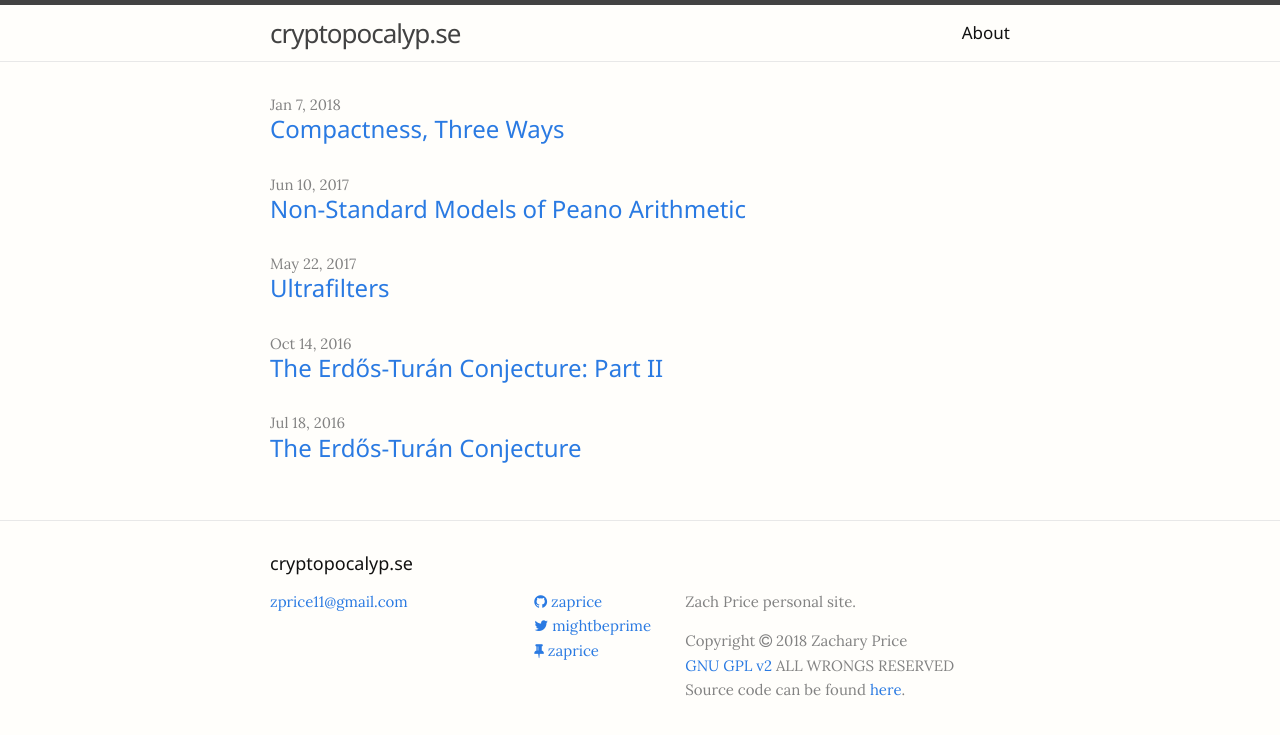
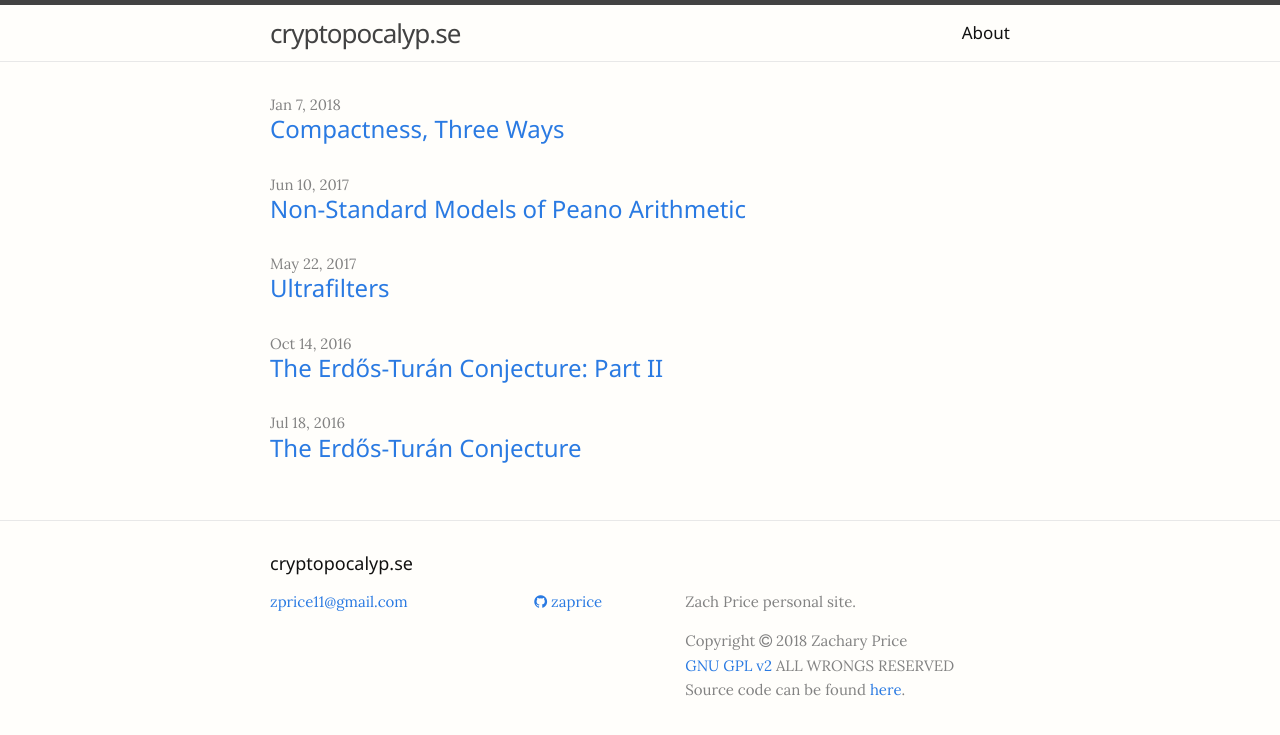
Before and after one commit to zaprice/cryptocalyp.se, a Jekyll site: the page built from index.html, in a window 1280 px wide. Shown: the top 735 px of the page. Built offline with Jekyll 4.4.1, drawn with Linux system fonts in a browser that asks for light colours; nearby versions of some CDN libraries.

Commit message:
remove some social links

```diff
--- a/_includes/footer.html
+++ b/_includes/footer.html
@@ -24,24 +24,6 @@
           </li>
           {% endif %}
 
-          {% if site.twitter_username %}
-          <li>
-            <a href="https://twitter.com/{{ site.twitter_username }}">
-              <i class="fa fa-twitter"></i>
-              <span class="username">{{ site.twitter_username }}</span>
-            </a>
-          </li>
-          {% endif %}
-
-          {% if site.pinboard_username %}
-          <li>
-            <a href="https://pinboard.in/u:{{ site.pinboard_username}}/">
-              <i class="fa fa-thumb-tack"></i>
-              <span class="username">{{ site.pinboard_username }}</span>
-            </a>
-          </li>
-          {% endif %}
-
         </ul>
       </div>
 
```
